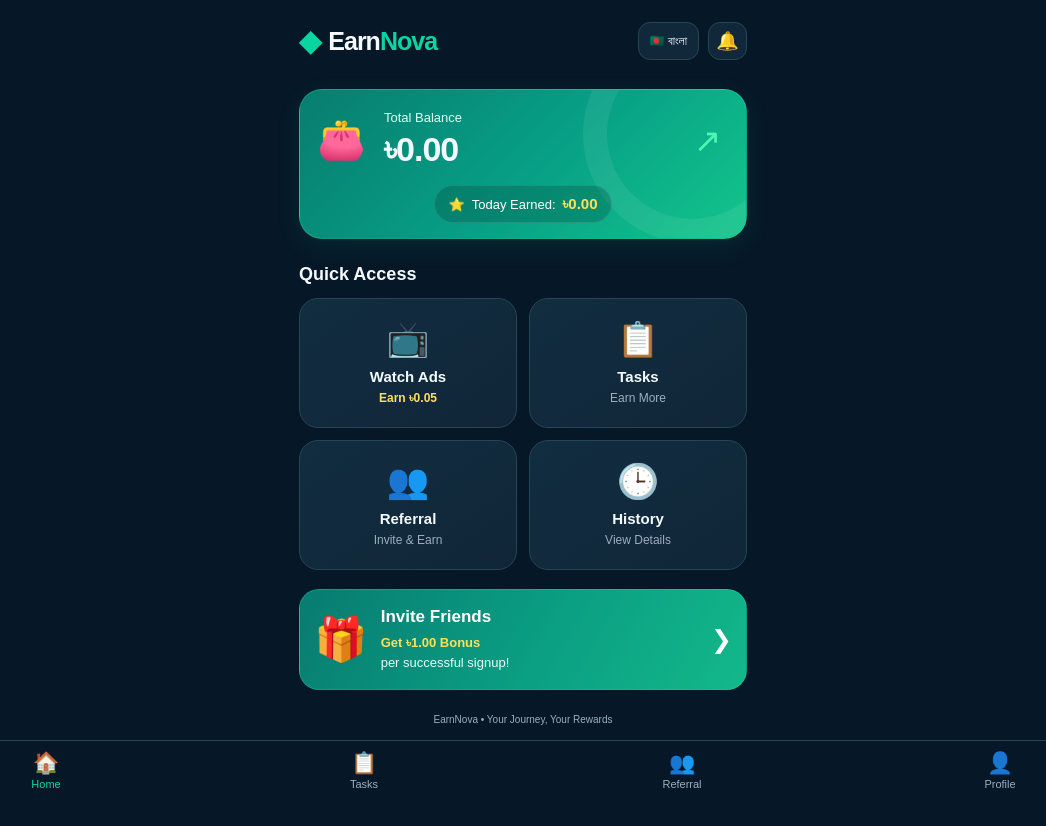
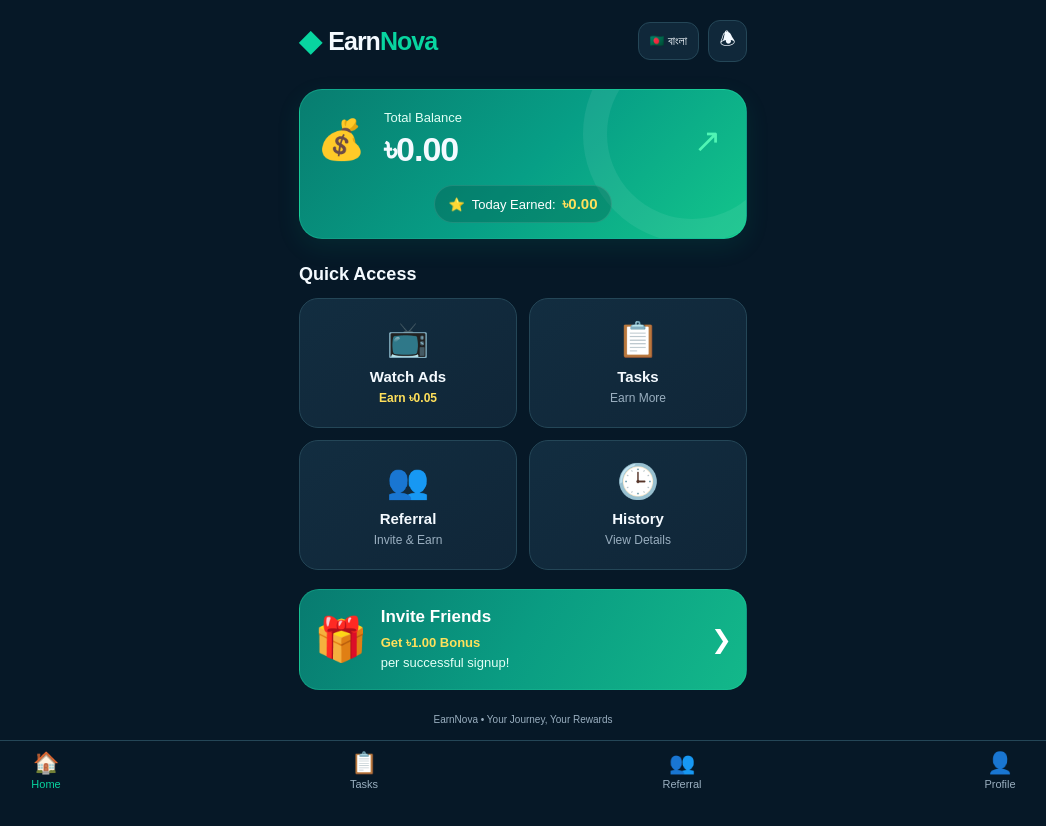
Before and after one commit to raihancreation999/EarnNova, a website: page public/index.html in a window 1280 px wide. Shown: the whole page, without its empty margins (117-1163 px from the left). Drawn offline with Linux system fonts and the light colour scheme.

Commit message:
Update index.html

```diff
--- a/public/index.html
+++ b/public/index.html
@@ -528,10 +528,10 @@ button{
     <div>Earn<span>Nova</span></div>
   </div>  <div class="header-actions">
     <button class="lang-btn" id="languageButton" onclick="toggleLanguage()">🇧🇩 বাংলা</button>
-    <button class="notification-btn" type="button" onclick="openPage('history')">🔔</button>
+    <button class="notification-btn" type="button" onclick="openPage('history')">🕭</button>
   </div>
 </header><!-- HOME PAGE --><main id="homePage"><section class="balance-card">  <div class="balance-main">
-    <div class="wallet-icon">👛</div><div>
+    <div class="wallet-icon">💰</div><div>
   <div class="balance-label" data-i18n="totalBalance">Total Balance</div>
   <div class="balance" id="homeBalance">৳0.00</div>
 </div>
```
